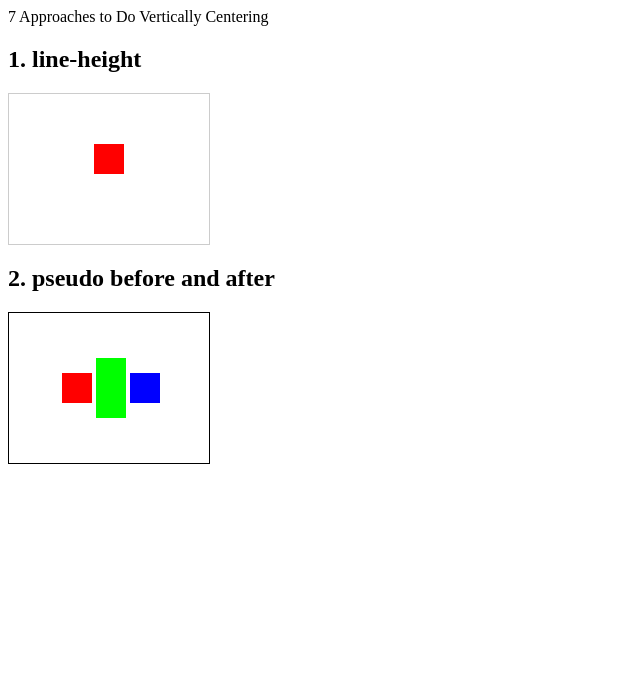
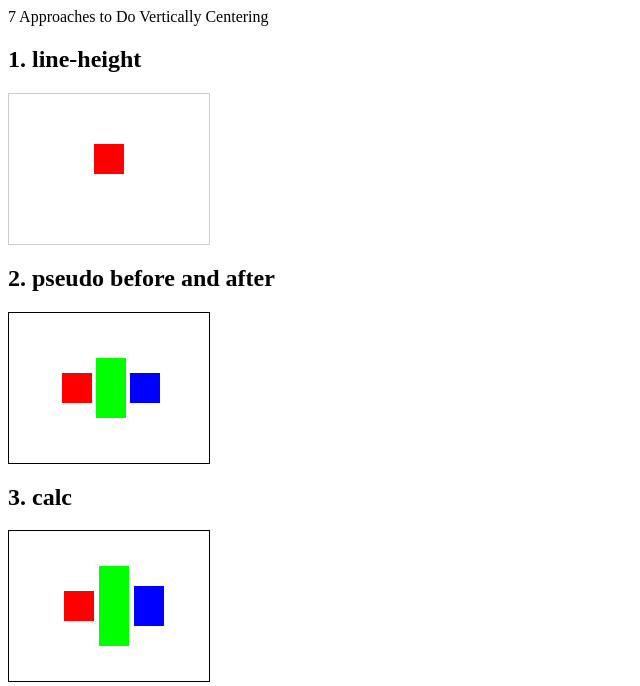
Before and after one commit to tjcchen/practice-makes-perfect, a plain HTML site: page Layout/verticallyCenter.html in a window 1280 px wide. Shown: the whole page, without its empty margins (0-640 px from the left). Drawn offline with Linux system fonts and the light colour scheme.

Commit message:
feat: add calc centering implementation

```diff
--- a/Layout/verticallyCenter.html
+++ b/Layout/verticallyCenter.html
@@ -62,6 +62,44 @@
   vertical-align: middle;
   background: #f00;
 }
+
+/* 3. calc */
+.div3 {
+  width: 200px;
+  height: 150px;
+  border: 1px solid #000;
+  position: relative;
+}
+
+.div3 .redbox {
+  position: absolute;
+  width: 30px;
+  height: 30px;
+  background: #f00;
+  float: left;
+  top: calc(50% - 15px);
+  margin-left: calc(50% - 45px);
+}
+
+.div3 .greenbox {
+  position: absolute;
+  width: 30px;
+  height: 80px;
+  background: #0f0;
+  float: left;
+  top: calc(50% - 40px);
+  margin-left: calc(50% - 10px);
+}
+
+.div3 .bluebox {
+  position: absolute;
+  width: 30px;
+  height: 40px;
+  background: #00f;
+  float: left;
+  top: calc(50% - 20px);
+  margin-left: calc(50% + 25px);
+}
 </style>
 </head>
 <body>
@@ -79,5 +117,11 @@
     <div class="bluebox"></div>
   </div>
 
+  <h2>3. calc</h2>
+  <div class="div3">
+    <div class="redbox"></div>
+    <div class="greenbox"></div>
+    <div class="bluebox"></div>
+  </div>
 </body>
 </html>
```
